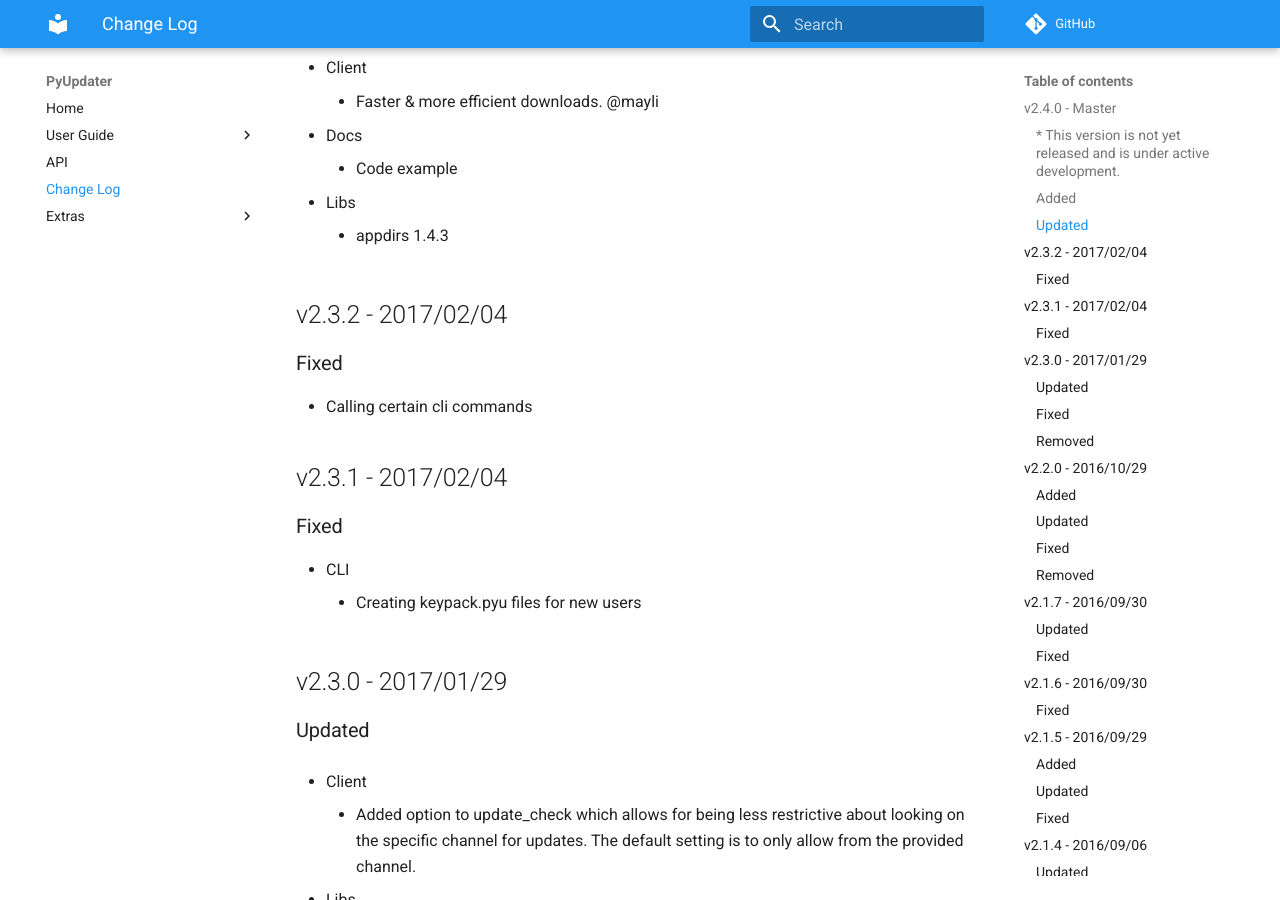
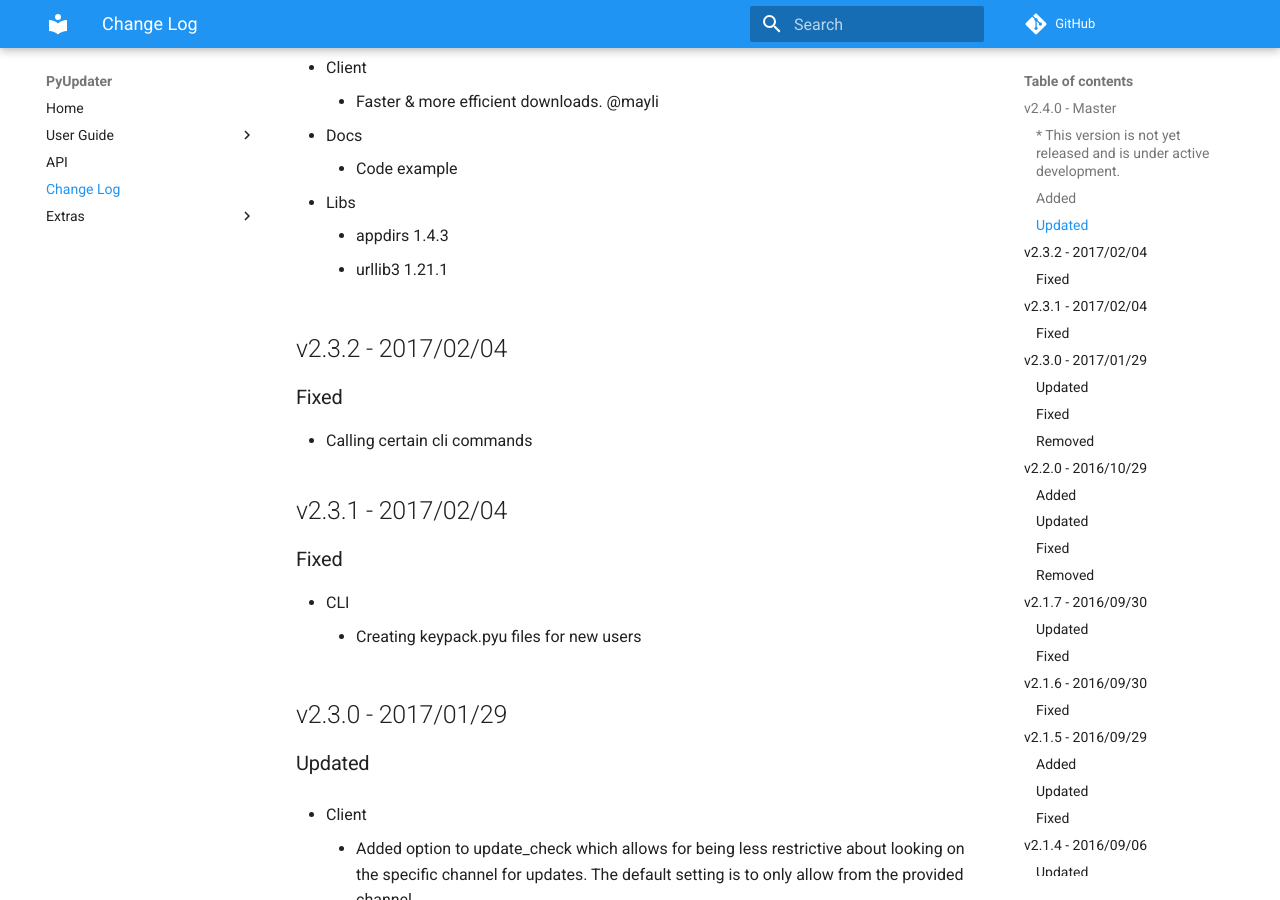
Before and after one commit to Digital-Sapphire/PyUpdater, an MkDocs documentation site: the page built from docs/changelog.md, in a window 1280 px wide and 900 px high, scrolled down 432 px. Built offline with MkDocs 1.6.1 and Material for MkDocs 9.7.7, drawn with Linux system fonts in a browser that asks for light colours; comment, search, counter and statistics services are not loaded; old or Windows-style settings are respelled for this version of MkDocs.

Commit message:
Update libs
-urllib3 1.21.1

```diff
--- a/docs/changelog.md
+++ b/docs/changelog.md
@@ -18,6 +18,7 @@
 
   - Libs
     - appdirs 1.4.3
+    - urllib3 1.21.1
 
 
 ## v2.3.2 - 2017/02/04
--- a/requirements.txt
+++ b/requirements.txt
@@ -6,4 +6,4 @@ ed25519 == 1.4
 pyinstaller >= 3.0
 six == 1.10.0
 stevedore >= 1.17.1, < 2.0
-urllib3 == 1.20
+urllib3 == 1.21.1
```
